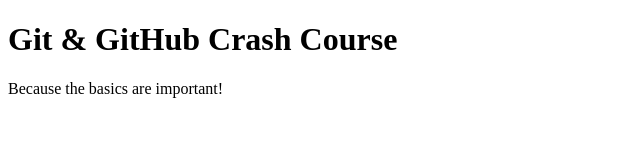
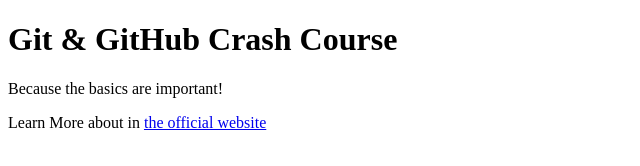
Before and after one commit to syedjavid8/git-github-crash-course, a plain HTML site: page index.html in a window 1280 px wide. Shown: the whole page, without its empty margins (0-640 px from the left). Drawn offline with Linux system fonts and the light colour scheme.

Commit message:
Added Hyperlink for Git Docs.

```diff
--- a/index.html
+++ b/index.html
@@ -9,5 +9,9 @@
   <body>
     <h1>Git & GitHub Crash Course</h1>
     <p>Because the basics are important!</p>
+    <p>
+        Learn More about in
+        <a href="https:/git-scm.com/book/en/v2">the official website</a>
+    </p>
   </body>
 </html>
```
